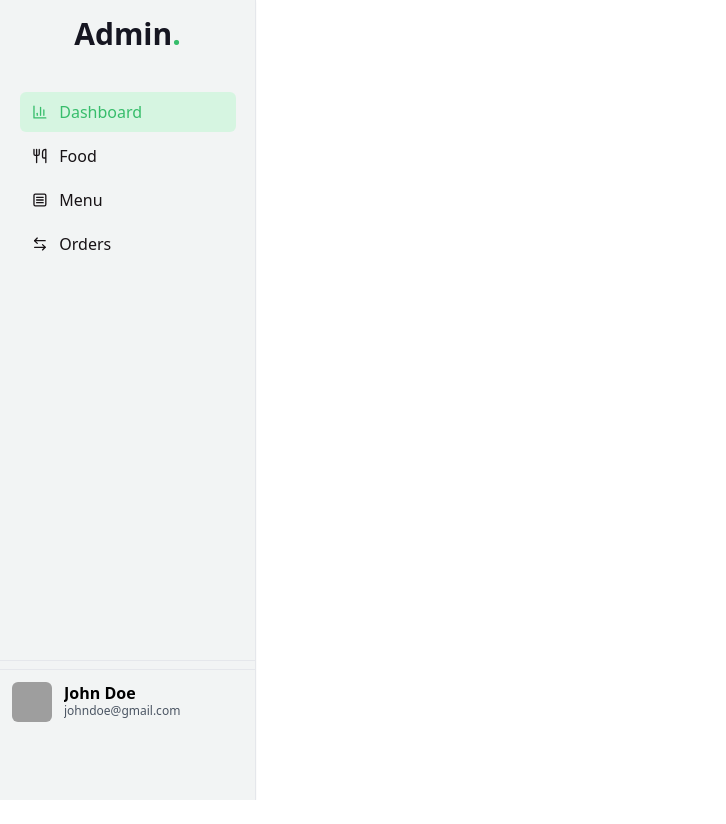
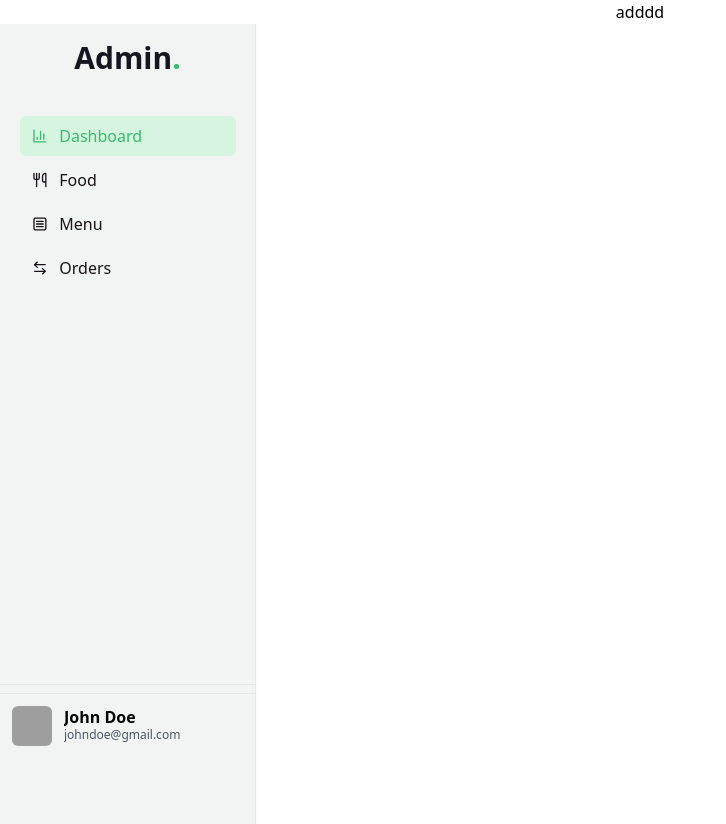
Before and after one commit to jerinwilson7/Canteen-Admin-Panel, a React (Create React App) app: page /add-product in a window 1280 px wide. Shown: the whole page, without its empty margins (0-726 px from the left). Before the commit the page ends 800 px from the top, so only its background shows below. Built offline with nearby package versions, Linux system fonts and the light colour scheme; grey boxes are pictures that could not be loaded.

Commit message:
added addproduct page

```diff
--- a/src/App.js
+++ b/src/App.js
@@ -1,5 +1,5 @@
 import React from "react";
-import { DashboardPage, FoodPage, LoginPage, MenuPage, OrdersPage } from "./Pages";
+import { AddProductPage, DashboardPage, FoodPage, LoginPage, MenuPage, OrdersPage } from "./Pages";
 import { BrowserRouter, Route, Routes } from "react-router-dom";
 import { SideComponent } from "./Components";
 
@@ -12,6 +12,7 @@ function App() {
         <Route path="/food" element={<FoodPage/>}/>
         <Route path="/menu" element={<MenuPage/>}/>
         <Route path="/orders" element={<OrdersPage/>}/>
+        <Route path="/add-product" element={<AddProductPage/>}/>
         </Routes>
         <SideComponent/>
     </BrowserRouter>
--- /dev/null
+++ b/src/Pages/AddProductPage.jsx
@@ -0,0 +1,11 @@
+import React from 'react'
+
+function AddProductPage() {
+  return (
+    <div className='flex items-center justify-center'>
+        <h1>adddd</h1>
+    </div>
+  )
+}
+
+export default AddProductPage
--- a/src/Pages/index.js
+++ b/src/Pages/index.js
@@ -3,5 +3,6 @@ import DashboardPage from "./DashboardPage";
 import FoodPage from "./FoodPage";
 import MenuPage from "./MenuPage";
 import OrdersPage from "./OrdersPage";
+import AddProductPage from "./AddProductPage";
 
-export { LoginPage ,DashboardPage,FoodPage,MenuPage,OrdersPage};
+export { LoginPage ,DashboardPage,FoodPage,MenuPage,OrdersPage,AddProductPage};
```
